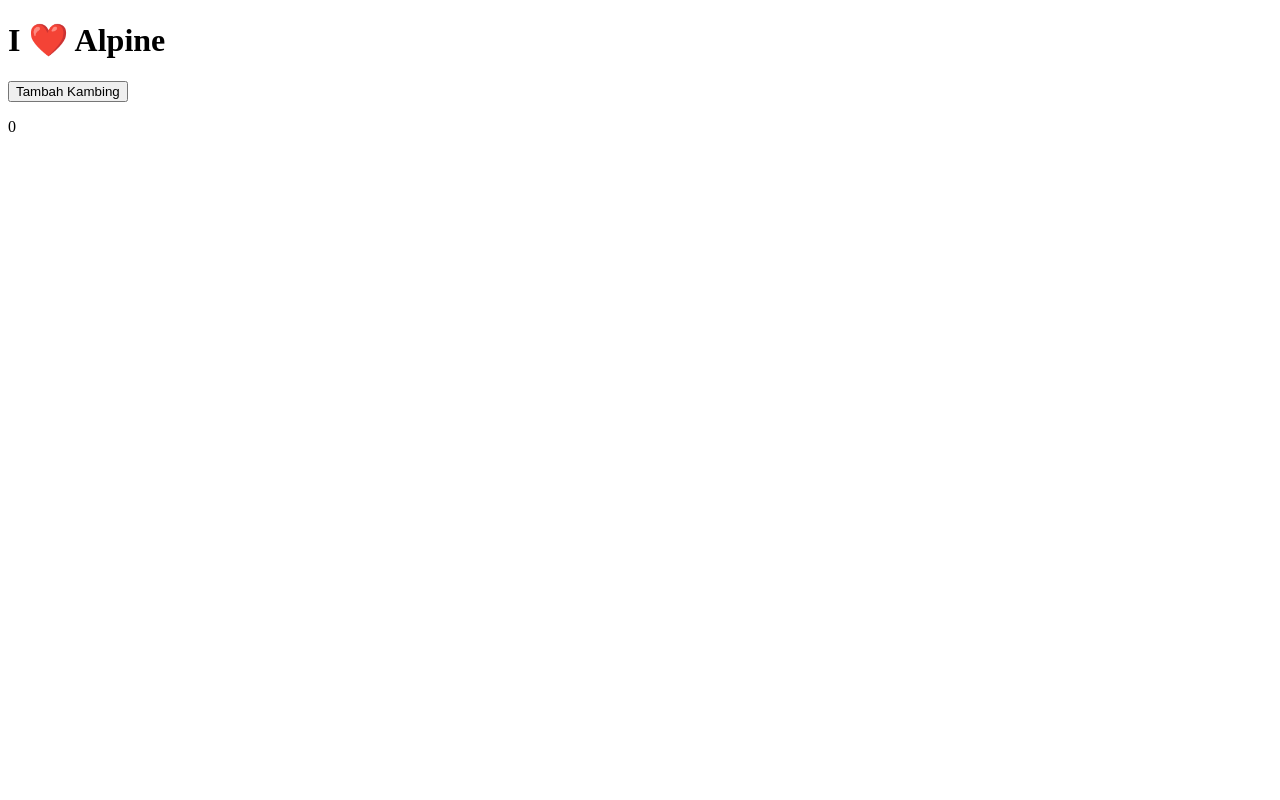
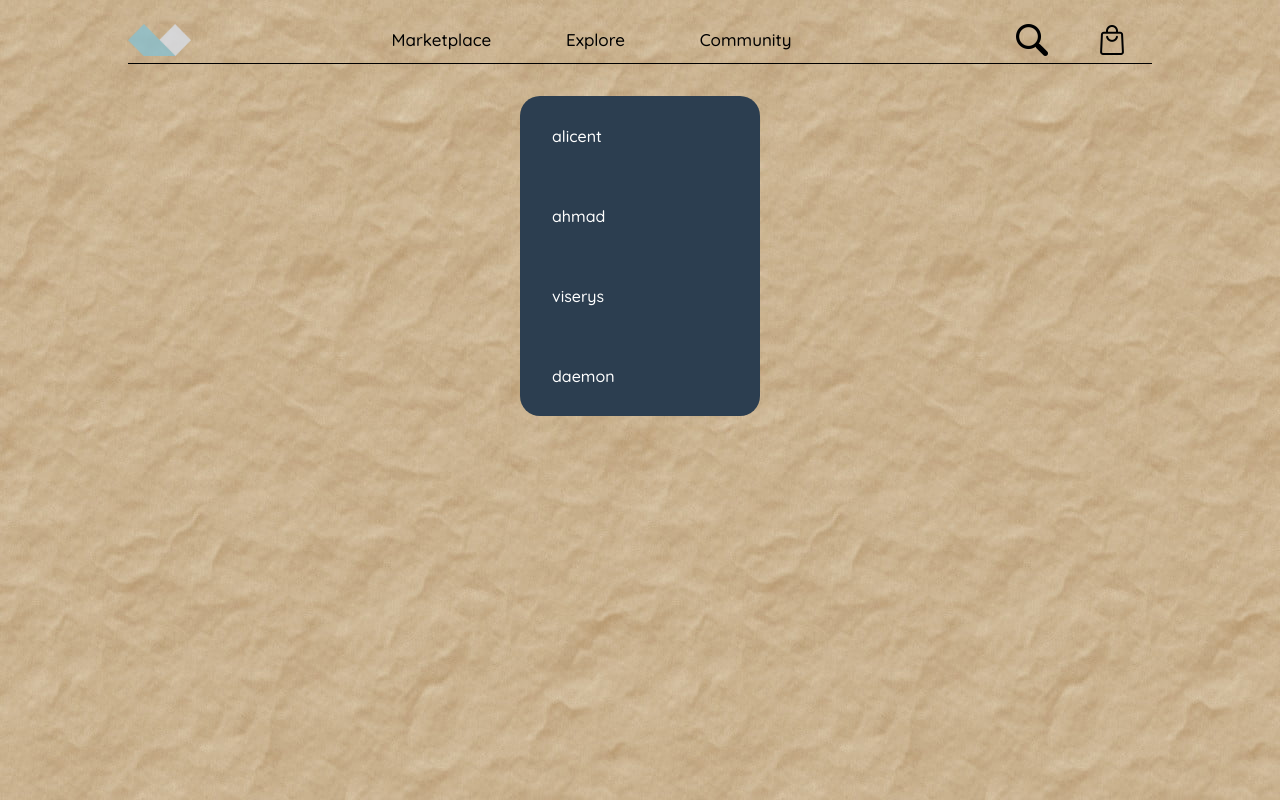
Before and after one commit to tawakalmit/learn-alpinejs, a plain HTML site: page index.html in a window 1280 px wide. Drawn offline with nearby package versions, Linux system fonts and the light colour scheme.

Commit message:
dropdown and search feature

```diff
--- a/index.html
+++ b/index.html
@@ -5,15 +5,48 @@
     <meta http-equiv="X-UA-Compatible" content="IE=edge">
     <meta name="viewport" content="width=device-width, initial-scale=1.0">
     <title>Alpine Js</title>
+    <link rel="stylesheet" href="reset.css">
+    <link rel="stylesheet" href="style.css">
     <script defer src="https://unpkg.com/alpinejs@3.x.x/dist/cdn.min.js"></script>
 </head>
-<body>
-    <h1 x-data="{ message: 'I ❤️ Alpine' }" x-text="message"></h1>
+<body x-data="{
+    search: '',
 
-    <div x-data="{count: 0}">
-        <button x-on:click="count++">Tambah Kambing</button>
-        <p x-text="count"></p>
+    items: ['alicent', 'ahmad', 'viserys', 'daemon'],
+
+    get filteredItems() {
+        return this.items.filter(
+            i => i.startsWith(this.search)
+        )
+    }
+}">
+<nav>
+    <div class="nav-con">
+        <img src="asset/logo.png" alt="logo">
+        <div class="menu" x-data="{ open: false }">
+            <a @click="open = ! open">Marketplace</a>
+            <div class="cont" x-show="open" @click.outside="open = false">
+                <a href="">Shopee</a>
+                <a href="">Tokped</a>
+            </div>
+            <a href="">Explore</a>
+            <a href="">Community</a>
+        </div>
+        <div class="menu2">
+            <div class="search" x-data="{ buka: false }"    >
+                <input x-model="search" placeholder="Search..." x-show="buka" @click.outside="buka = false">
+                <img src="asset/magnifying-glass.png" alt="logo" @click="buka = ! buka">
+            </div>
+            <img src="asset/bag.png" alt="logo">
+        </div>
     </div>
-
+</nav>
+<main>
+    <div class="barang">
+        <template x-for="item in filteredItems" :key="item">
+            <p x-text="item" class="pencarian"></p>
+        </template>
+    </div>
+</main>
 </body>
 </html>
--- /dev/null
+++ b/reset.css
@@ -0,0 +1,48 @@
+/* http://meyerweb.com/eric/tools/css/reset/
+   v2.0 | 20110126
+   License: none (public domain)
+*/
+
+html, body, div, span, applet, object, iframe,
+h1, h2, h3, h4, h5, h6, p, blockquote, pre,
+a, abbr, acronym, address, big, cite, code,
+del, dfn, em, img, ins, kbd, q, s, samp,
+small, strike, strong, sub, sup, tt, var,
+b, u, i, center,
+dl, dt, dd, ol, ul, li,
+fieldset, form, label, legend,
+table, caption, tbody, tfoot, thead, tr, th, td,
+article, aside, canvas, details, embed,
+figure, figcaption, footer, header, hgroup,
+menu, nav, output, ruby, section, summary,
+time, mark, audio, video {
+	margin: 0;
+	padding: 0;
+	border: 0;
+	font-size: 100%;
+	font: inherit;
+	vertical-align: baseline;
+}
+/* HTML5 display-role reset for older browsers */
+article, aside, details, figcaption, figure,
+footer, header, hgroup, menu, nav, section {
+	display: block;
+}
+body {
+	line-height: 1;
+}
+ol, ul {
+	list-style: none;
+}
+blockquote, q {
+	quotes: none;
+}
+blockquote:before, blockquote:after,
+q:before, q:after {
+	content: '';
+	content: none;
+}
+table {
+	border-collapse: collapse;
+	border-spacing: 0;
+}
--- /dev/null
+++ b/style.css
@@ -0,0 +1,98 @@
+@import url('https://fonts.googleapis.com/css2?family=Quicksand:wght@500&display=swap');
+
+body {
+    background-image: url('asset/pattern.jpg');
+    font-family: 'Quicksand', sans-serif;
+}
+
+nav {
+    width: 100%;
+    height: 6rem;
+    display: flex;
+    align-items: center;
+    color: black;
+}
+
+.nav-con {
+    width: 80%;
+    height: 6rem;
+    margin: 0px auto;
+    display: flex;
+    justify-content: space-between;
+    align-items: center;
+    border-bottom: 1px solid black;
+    padding-bottom: 1rem;
+    box-sizing: border-box;
+}
+
+.nav-con img {
+    height: 2rem;
+}
+
+.nav-con {
+    height: 2rem;
+}
+
+.menu {
+    width: 25rem;
+    display: flex;
+    justify-content: space-between;
+}
+
+.menu a {
+    text-decoration: none;
+    font-size: 17px;
+    color: black;
+    cursor:pointer;
+}
+
+.menu2 {
+    display: flex;
+    width: 10rem;
+    justify-content: space-around;
+}
+
+.search {
+    display: flex;
+}
+
+.search input {
+    position: absolute;
+    top: 1.5rem;
+    right: 19rem;
+    height: 1.5rem;
+}
+
+.search img {
+    cursor: pointer ;
+}
+
+.cont {
+    position: absolute;
+    top: 4.5rem;
+    left: 31.5rem;
+    width: 8rem;
+    height: fit;
+    background-color: #2c3e50;
+    display: flex;
+    flex-direction: column;
+    border-radius: 20px;
+}
+
+.cont a {
+    padding: 2rem;
+    color: white;
+}
+
+.barang {
+    width: 15rem;
+    height: fit-content;
+    background-color: #2c3e50;
+    margin: 0 auto;
+    border-radius: 20px;
+}
+
+.pencarian {
+    padding: 2rem;
+    color: white;
+}
```
Also changed, not shown: asset/bag.png (added), asset/logo.png (added), asset/magnifying-glass.png (added), asset/pattern.jpg (added).
